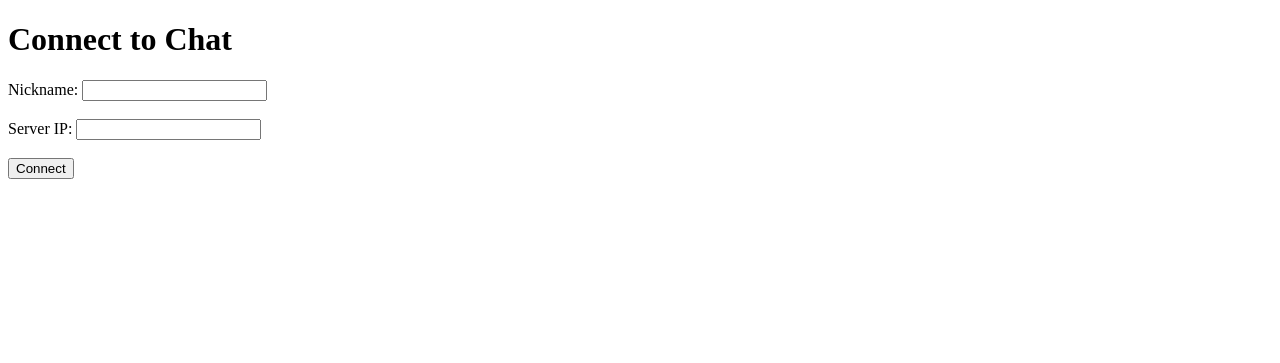
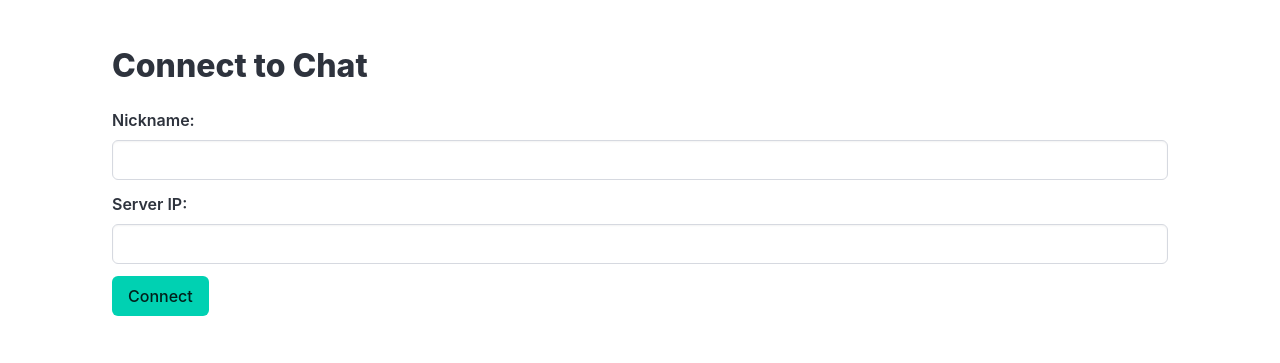
Before and after one commit to Muxutruk2/AsyChat, a Flask app: page / in a window 1280 px wide. Shown: the top 363 px of the page. Run offline with Flask 3, Linux system fonts and the light colour scheme.

Commit message:
Cleaned frontend

```diff
--- /dev/null
+++ b/client/static/styles.css
@@ -0,0 +1,7 @@
+:root {
+  --bulma-primary-h: 241deg;
+  --bulma-primary-s: 82%;
+  --bulma-primary-l: 71%;
+  --bulma-link-h: 240deg;
+  --bulma-link-l: 57%;
+}
--- a/client/templates/connect.html
+++ b/client/templates/connect.html
@@ -1,5 +1,6 @@
 <!DOCTYPE html>
 <html lang="en">
+
 <head>
     <meta charset="UTF-8">
     <meta name="viewport" content="width=device-width, initial-scale=1.0">
@@ -33,17 +34,34 @@
             window.location.href = '/chat';
         }
     </script>
+
+    <link rel="stylesheet" href="{{ url_for('static', filename='styles.css') }}">
+    <link rel="stylesheet" href="https://cdn.jsdelivr.net/npm/bulma@1.0.2/css/bulma.min.css">
 </head>
+
 <body>
-    <h1>Connect to Chat</h1>
-    <form onsubmit="connectToChat(); return false;">
-        <label for="nickname">Nickname:</label>
-        <input type="text" id="nickname" required><br><br>
+    <div class="container section">
+        <h1 class="title">Connect to Chat</h1>
+        <form onsubmit="connectToChat(); return false;">
+            <div class="field">
+                <label class="label" for="nickname">Nickname:</label>
+                <div class="control">
+                    <input class="input" type="text" id="nickname" required>
+                </div>
+            </div>
 
-        <label for="server">Server IP:</label>
-        <input type="text" id="server" required><br><br>
+            <div class="field">
+                <label class="label" for="server">Server IP:</label>
+                <div class="control">
+                    <input class="input" type="text" id="server" required>
+                </div>
+            </div>
 
-        <button type="submit">Connect</button>
-    </form>
+            <div class="control">
+                <button class="button is-primary" type="submit">Connect</button>
+            </div>
+        </form>
+    </div>
 </body>
+
 </html>
```
Also changed, not shown: client/templates/chat.html (+19 -32 lines).
